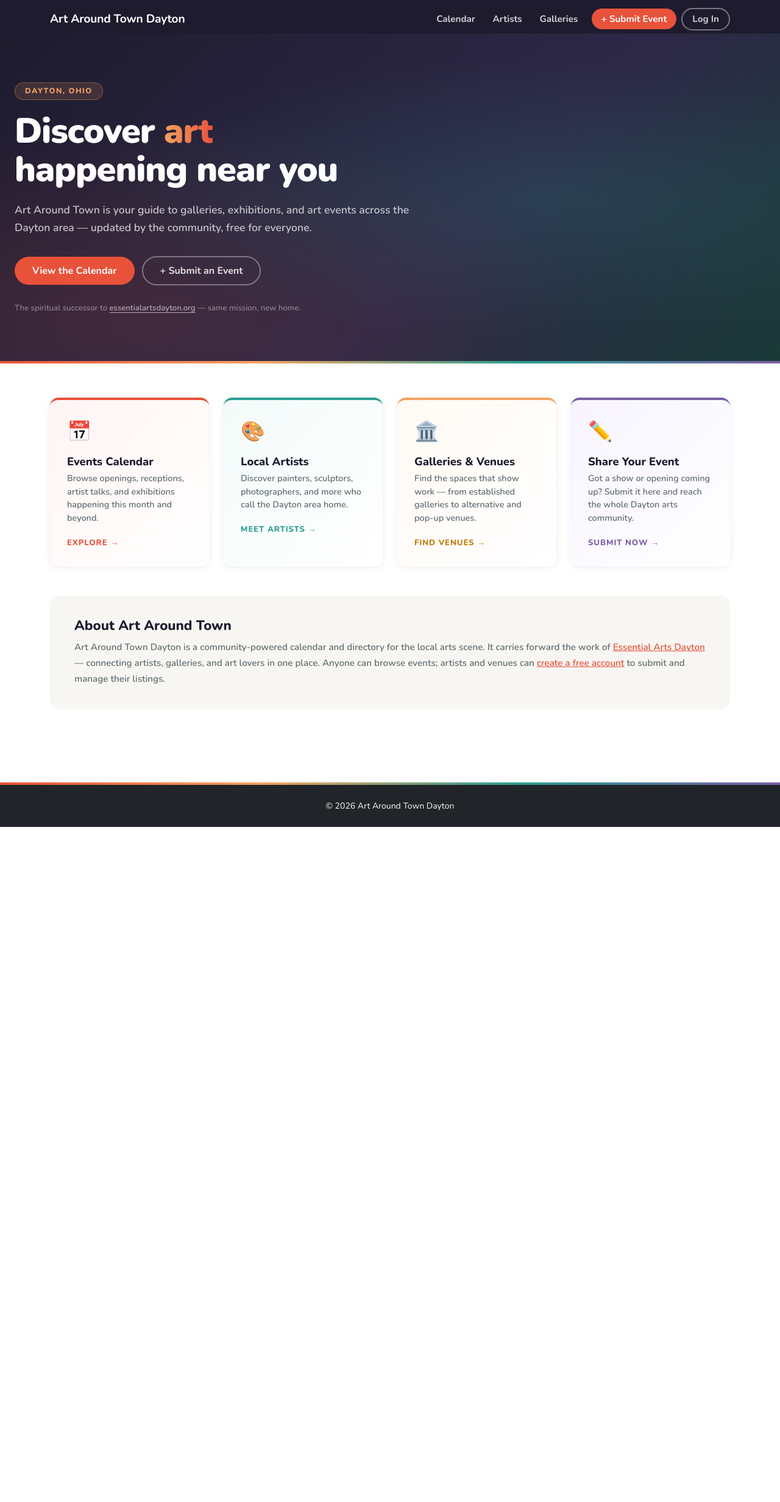
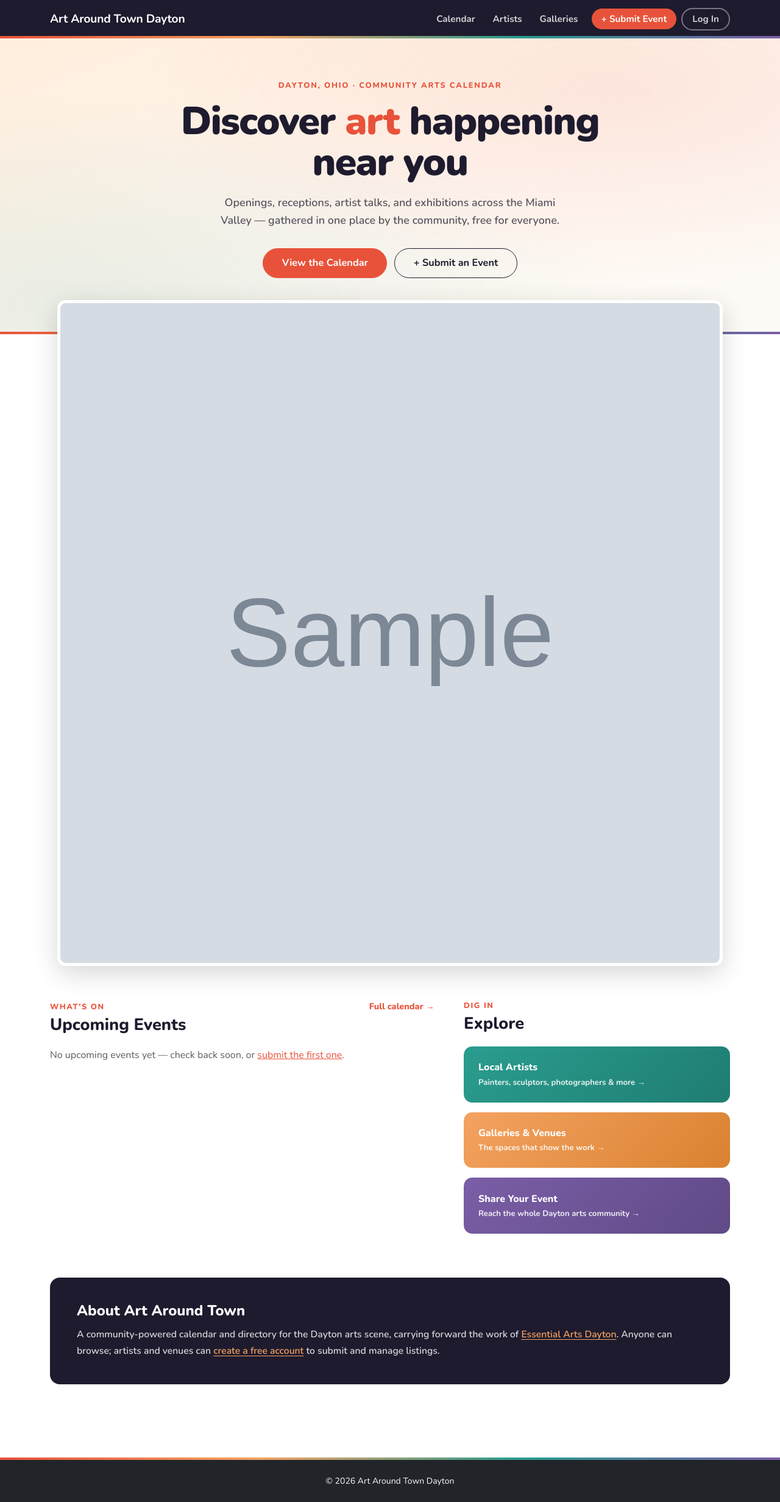
Before and after one commit to codefordayton/artaroundtown, a Django app: page / in a window 1280 px wide. Shown: the whole page at 61% size. Before the commit the page ends 1356 px from the top, so only its background shows below. Run offline with Django 5.2, Linux system fonts and the light colour scheme; tables that the repository leaves empty hold one stand-in row (values such as "Sample post"); grey boxes marked "Sample" are stand-in pictures.

Commit message:
Redesign landing page: warm hero, real artwork strip, live events
Replaces the dark-gradient hero and emoji feature-card grid with a
brighter, more editorial layout closer to essentialartistsdayton.org:
- Warm cream/amber hero band with hand-drawn accent underline
- Full-bleed strip of real event artwork (guarded when no images exist)
- Live upcoming events pulled from the calendar with date chips
- Color-blocked Explore links replacing the emoji cards

Co-Authored-By: Claude Opus 4.8 <noreply@anthropic.com>

```diff
--- a/apps/events/views.py
+++ b/apps/events/views.py
@@ -1,6 +1,7 @@
 from django.contrib.auth.decorators import login_required
 from django.core.mail import mail_admins
 from django.shortcuts import render, redirect
+from django.utils import timezone
 from django.utils.decorators import method_decorator
 from django.views.decorators.clickjacking import xframe_options_exempt
 from django.views.generic import DetailView, TemplateView
@@ -11,6 +12,36 @@ from .models import Event, EventStatus
 
 class LandingView(TemplateView):
     template_name = 'events/landing.html'
+
+    def get_context_data(self, **kwargs):
+        ctx = super().get_context_data(**kwargs)
+        today = timezone.localdate()
+
+        upcoming = (
+            Event.objects.filter(status=EventStatus.APPROVED, start_date__gte=today)
+            .select_related('venue')
+            .order_by('start_date')
+        )
+
+        # Featured list for the "Upcoming" column
+        ctx['featured_events'] = upcoming[:5]
+
+        # Real artwork for the thumbnail strip: upcoming events that have an
+        # image, falling back to any approved event with an image so the strip
+        # isn't empty early on.
+        artwork = list(upcoming.exclude(image='')[:6])
+        if len(artwork) < 6:
+            seen = {e.pk for e in artwork}
+            extra = (
+                Event.objects.filter(status=EventStatus.APPROVED)
+                .exclude(image='')
+                .exclude(pk__in=seen)
+                .order_by('-start_date')[: 6 - len(artwork)]
+            )
+            artwork.extend(extra)
+        ctx['artwork_events'] = artwork
+
+        return ctx
 
 
 class CalendarView(TemplateView):
--- a/templates/events/landing.html
+++ b/templates/events/landing.html
@@ -5,263 +5,271 @@
 
 {% block extra_head %}
 <style>
-  /* Break the hero out of the base .container */
-  .landing-hero {
+  /* Full-bleed helper — break out of the base .container */
+  .bleed {
     margin-left: calc(-50vw + 50%);
     margin-right: calc(-50vw + 50%);
-    margin-top: -2rem; /* cancel the container's py-4 top padding */
-    padding: 5rem 1.5rem 4rem;
-    background: linear-gradient(135deg, var(--color-dark) 0%, #2d2847 60%, #1a3a38 100%);
-    position: relative;
-    overflow: hidden;
   }
 
-  .landing-hero::before {
-    content: '';
-    position: absolute;
-    inset: 0;
+  /* ── Hero: bright, warm, handmade ──────────────────────────────── */
+  .landing-hero {
+    margin-top: -2rem;                 /* cancel container's top padding */
+    padding: 4.5rem 1.5rem 5.5rem;
     background:
-      radial-gradient(ellipse at 70% 50%, rgba(42,157,143,0.18) 0%, transparent 60%),
-      radial-gradient(ellipse at 15% 85%, rgba(232,82,58,0.14) 0%, transparent 50%);
-    pointer-events: none;
+      radial-gradient(ellipse at 80% 20%, rgba(232,82,58,0.10) 0%, transparent 55%),
+      radial-gradient(ellipse at 10% 90%, rgba(42,157,143,0.10) 0%, transparent 55%),
+      linear-gradient(160deg, #FFEEDD 0%, #FFF7F0 55%, #FDFBF7 100%);
+    border-bottom: 4px solid transparent;
+    border-image: linear-gradient(90deg, var(--color-primary), var(--color-accent), var(--color-secondary), var(--color-purple)) 1;
   }
 
-  .landing-hero::after {
-    content: '';
-    position: absolute;
-    bottom: 0; left: 0; right: 0;
-    height: 4px;
-    background: linear-gradient(90deg, var(--color-primary), var(--color-accent), var(--color-secondary), var(--color-purple));
-  }
-
-  .hero-inner {
-    position: relative;
-    z-index: 1;
-    max-width: 680px;
-  }
+  .hero-inner { max-width: 760px; margin: 0 auto; text-align: center; }
 
   .hero-eyebrow {
     display: inline-block;
-    background: rgba(244,162,97,0.15);
-    border: 1px solid rgba(244,162,97,0.35);
-    color: var(--color-accent);
-    font-size: 0.78rem;
+    color: var(--color-primary);
+    font-size: 0.8rem;
     font-weight: 800;
-    letter-spacing: 0.12em;
+    letter-spacing: 0.14em;
     text-transform: uppercase;
-    padding: 0.28rem 1rem;
-    border-radius: var(--radius-pill);
-    margin-bottom: 1.2rem;
+    margin-bottom: 1rem;
   }
 
   .hero-title {
-    color: #fff;
-    font-size: clamp(2.1rem, 5vw, 3.6rem);
+    color: var(--color-dark);
+    font-size: clamp(2.3rem, 5.5vw, 4rem);
     font-weight: 900;
-    line-height: 1.1;
-    letter-spacing: -0.02em;
-    margin-bottom: 1.2rem;
+    line-height: 1.05;
+    letter-spacing: -0.025em;
+    margin-bottom: 1.1rem;
   }
-
-  .hero-title span {
-    background: linear-gradient(90deg, var(--color-accent), var(--color-primary));
-    -webkit-background-clip: text;
-    -webkit-text-fill-color: transparent;
-    background-clip: text;
+  .hero-title em {
+    font-style: normal;
+    color: var(--color-primary);
+    position: relative;
+    white-space: nowrap;
+  }
+  /* hand-drawn underline swash under the accent word */
+  .hero-title em::after {
+    content: '';
+    position: absolute;
+    left: -2%; right: -2%; bottom: -0.12em;
+    height: 0.5em;
+    background: var(--color-accent);
+    opacity: 0.35;
+    border-radius: 50%;
+    z-index: -1;
+    transform: rotate(-1.2deg);
   }
 
   .hero-subtitle {
-    color: rgba(255,255,255,0.72);
-    font-size: 1.1rem;
+    color: #5a5560;
+    font-size: 1.12rem;
     font-weight: 600;
-    line-height: 1.65;
-    margin-bottom: 2rem;
+    line-height: 1.6;
+    max-width: 560px;
+    margin: 0 auto 2rem;
   }
 
-  .hero-actions {
-    display: flex;
-    flex-wrap: wrap;
-    gap: 0.75rem;
-    align-items: center;
+  .hero-actions { display: flex; flex-wrap: wrap; gap: 0.75rem; justify-content: center; }
+  .hero-actions .btn { font-size: 1.02rem; padding: 0.7rem 1.9rem; }
+
+  /* ── Artwork strip ─────────────────────────────────────────────── */
+  .artwork-strip {
+    display: grid;
+    grid-auto-flow: column;
+    grid-auto-columns: minmax(190px, 1fr);
+    gap: 0;
+    margin-top: -3.5rem;              /* pull up so it overlaps the hero */
+    position: relative;
+    z-index: 2;
+    box-shadow: 0 12px 40px rgba(0,0,0,0.16);
+    border-radius: 14px;
+    overflow: hidden;
+    border: 5px solid #fff;
+  }
+  .artwork-tile {
+    position: relative;
+    display: block;
+    aspect-ratio: 1 / 1;
+    overflow: hidden;
+    background: var(--color-light);
+  }
+  .artwork-tile img {
+    width: 100%; height: 100%;
+    object-fit: cover;
+    transition: transform 0.4s ease;
+  }
+  .artwork-tile:hover img { transform: scale(1.06); }
+  .artwork-cap {
+    position: absolute;
+    left: 0; right: 0; bottom: 0;
+    padding: 1.4rem 0.85rem 0.7rem;
+    background: linear-gradient(transparent, rgba(30,27,46,0.82));
+    color: #fff;
+    font-size: 0.82rem;
+    font-weight: 800;
+    line-height: 1.25;
+    opacity: 0;
+    transform: translateY(6px);
+    transition: opacity 0.25s ease, transform 0.25s ease;
+  }
+  .artwork-tile:hover .artwork-cap { opacity: 1; transform: translateY(0); }
+  .artwork-cap small { display: block; font-weight: 700; opacity: 0.85; font-size: 0.72rem; margin-top: 0.15rem; }
+  /* hide overflow tiles on narrow screens */
+  @media (max-width: 767px) {
+    .artwork-strip { grid-auto-columns: minmax(140px, 1fr); margin-top: -2.5rem; }
+    .artwork-tile:nth-child(n+4) { display: none; }
   }
 
-  .hero-actions .btn {
-    font-size: 1rem;
-    padding: 0.65rem 1.75rem;
+  /* ── Upcoming + explore ────────────────────────────────────────── */
+  .home-section { padding: 3.5rem 0 1rem; }
+  .section-kicker {
+    font-size: 0.8rem; font-weight: 800; text-transform: uppercase;
+    letter-spacing: 0.12em; color: var(--color-primary); margin-bottom: 0.25rem;
   }
+  .section-head { display: flex; align-items: baseline; justify-content: space-between; gap: 1rem; margin-bottom: 1.25rem; }
+  .section-head h2 { font-size: 1.7rem; margin: 0; }
+  .section-head a { font-weight: 800; font-size: 0.9rem; white-space: nowrap; text-decoration: none; }
 
-  .btn-hero-primary {
-    background-color: var(--color-primary);
-    border-color: var(--color-primary);
-    color: #fff;
+  .event-row {
+    display: flex; align-items: center; gap: 1.1rem;
+    padding: 0.9rem 0;
+    border-bottom: 1px solid rgba(0,0,0,0.07);
+    text-decoration: none;
   }
-  .btn-hero-primary:hover {
-    background-color: #c94428;
-    border-color: #c94428;
-    color: #fff;
+  .event-row:last-child { border-bottom: none; }
+  .event-date {
+    flex: 0 0 auto;
+    width: 62px; text-align: center;
+    background: var(--color-light);
+    border-radius: 10px;
+    padding: 0.5rem 0;
+    line-height: 1;
   }
+  .event-date .m { display: block; font-size: 0.72rem; font-weight: 800; text-transform: uppercase; color: var(--color-primary); letter-spacing: 0.06em; }
+  .event-date .d { display: block; font-size: 1.5rem; font-weight: 900; color: var(--color-dark); margin-top: 2px; }
+  .event-body { min-width: 0; }
+  .event-body h3 { font-size: 1.08rem; margin: 0 0 2px; color: var(--color-dark); }
+  .event-row:hover .event-body h3 { color: var(--color-primary); }
+  .event-body p { margin: 0; font-size: 0.87rem; font-weight: 600; color: var(--color-muted); }
 
-  .btn-hero-outline {
-    border: 2px solid rgba(255,255,255,0.35);
-    color: rgba(255,255,255,0.85);
-    background: transparent;
-  }
-  .btn-hero-outline:hover {
-    border-color: #fff;
-    color: #fff;
-    background: rgba(255,255,255,0.08);
-  }
-
-  .hero-note {
-    margin-top: 1.75rem;
-    color: rgba(255,255,255,0.42);
-    font-size: 0.82rem;
-    font-weight: 600;
-  }
-
-  .hero-note a {
-    color: rgba(255,255,255,0.6);
-    text-decoration: underline;
-    text-underline-offset: 3px;
-  }
-  .hero-note a:hover { color: var(--color-accent); }
-
-  /* ── Feature cards ──────────────────────────────────────────── */
-  .features-section { padding: 3.5rem 0 2rem; }
-
-  .feature-card {
-    display: block;
-    text-decoration: none;
-    border-radius: var(--radius-card);
-    padding: 1.75rem;
-    height: 100%;
-    box-shadow: 0 2px 12px rgba(0,0,0,0.07);
+  .explore-card {
+    display: block; text-decoration: none;
+    border-radius: 14px; padding: 1.4rem 1.5rem; margin-bottom: 1rem;
+    color: #fff; font-weight: 800;
     transition: transform var(--transition), box-shadow var(--transition);
   }
-  .feature-card:hover {
-    transform: translateY(-4px);
-    box-shadow: 0 10px 28px rgba(0,0,0,0.12);
-    text-decoration: none;
+  .explore-card:hover { transform: translateX(4px); box-shadow: 0 8px 22px rgba(0,0,0,0.16); color: #fff; }
+  .explore-card span { display: block; font-size: 0.82rem; font-weight: 700; opacity: 0.9; margin-top: 0.2rem; }
+  .explore-artists  { background: linear-gradient(135deg, var(--color-secondary), #1f7d72); }
+  .explore-galleries{ background: linear-gradient(135deg, var(--color-accent), #d98230); }
+  .explore-submit   { background: linear-gradient(135deg, var(--color-purple), #5f4a86); }
+
+  /* ── About strip ───────────────────────────────────────────────── */
+  .about-strip {
+    background: var(--color-dark);
+    color: rgba(255,255,255,0.82);
+    border-radius: 1rem;
+    padding: 2.5rem 2.75rem;
+    margin: 2.5rem 0 3rem;
   }
-  .feature-card .icon {
-    font-size: 2rem;
-    margin-bottom: 0.85rem;
-    display: block;
-  }
-  .feature-card h3 {
-    font-size: 1.15rem;
-    margin-bottom: 0.4rem;
-  }
-  .feature-card p {
-    font-size: 0.9rem;
-    color: var(--color-muted);
-    font-weight: 600;
-    margin-bottom: 1rem;
-    line-height: 1.5;
-  }
-  .feature-link {
-    font-size: 0.82rem;
-    font-weight: 800;
-    text-transform: uppercase;
-    letter-spacing: 0.07em;
-  }
-
-  .fc-calendar  { background: linear-gradient(135deg,#fff5f3,#fff); border-top: 4px solid var(--color-primary); }
-  .fc-artists   { background: linear-gradient(135deg,#f3fbfa,#fff); border-top: 4px solid var(--color-secondary); }
-  .fc-galleries { background: linear-gradient(135deg,#fffaf4,#fff); border-top: 4px solid var(--color-accent); }
-  .fc-submit    { background: linear-gradient(135deg,#f8f4ff,#fff); border-top: 4px solid var(--color-purple); }
-
-  .fc-calendar  .feature-link { color: var(--color-primary); }
-  .fc-artists   .feature-link { color: var(--color-secondary); }
-  .fc-galleries .feature-link { color: #c47a0a; }
-  .fc-submit    .feature-link { color: var(--color-purple); }
-
-  /* ── About strip ────────────────────────────────────────────── */
-  .about-strip {
-    background: var(--color-light);
-    border-radius: 1rem;
-    padding: 2.25rem 2.5rem;
-    margin: 1rem 0 3rem;
-  }
-  .about-strip h2 { font-size: 1.4rem; margin-bottom: 0.6rem; }
-  .about-strip p  { color: var(--color-muted); font-weight: 600; font-size: 0.95rem; line-height: 1.7; margin-bottom: 0; }
-  .about-strip a  { color: var(--color-primary); }
+  .about-strip h2 { color: #fff; font-size: 1.5rem; margin-bottom: 0.7rem; }
+  .about-strip p { font-weight: 600; font-size: 0.98rem; line-height: 1.75; margin: 0; }
+  .about-strip a { color: var(--color-accent); text-decoration: underline; text-underline-offset: 3px; }
 </style>
 {% endblock %}
 
 {% block content %}
 
 {# ── Hero ──────────────────────────────────────────────────────── #}
-<section class="landing-hero">
+<section class="landing-hero bleed">
   <div class="hero-inner">
-    <span class="hero-eyebrow">Dayton, Ohio</span>
-    <h1 class="hero-title">
-      Discover <span>art</span><br>happening near you
-    </h1>
+    <span class="hero-eyebrow">Dayton, Ohio · Community Arts Calendar</span>
+    <h1 class="hero-title">Discover <em>art</em> happening near you</h1>
     <p class="hero-subtitle">
-      Art Around Town is your guide to galleries, exhibitions, and art events
-      across the Dayton area — updated by the community, free for everyone.
+      Openings, receptions, artist talks, and exhibitions across the Miami Valley —
+      gathered in one place by the community, free for everyone.
     </p>
     <div class="hero-actions">
-      <a href="{% url 'calendar' %}" class="btn btn-hero-primary">View the Calendar</a>
-      <a href="{% url 'submit-event' %}" class="btn btn-hero-outline">+ Submit an Event</a>
+      <a href="{% url 'calendar' %}" class="btn btn-primary">View the Calendar</a>
+      <a href="{% url 'submit-event' %}" class="btn btn-outline-dark">+ Submit an Event</a>
     </div>
-    <p class="hero-note">
-      The spiritual successor to
-      <a href="https://essentialartsdayton.org" target="_blank" rel="noopener">essentialartsdayton.org</a>
-      &mdash; same mission, new home.
-    </p>
   </div>
 </section>
 
-{# ── Feature cards ─────────────────────────────────────────────── #}
-<section class="features-section">
-  <div class="row g-4">
-    <div class="col-sm-6 col-lg-3">
-      <a href="{% url 'calendar' %}" class="feature-card fc-calendar">
-        <span class="icon">📅</span>
-        <h3>Events Calendar</h3>
-        <p>Browse openings, receptions, artist talks, and exhibitions happening this month and beyond.</p>
-        <span class="feature-link">Explore &rarr;</span>
+{# ── Artwork strip (real event images) ─────────────────────────── #}
+{% if artwork_events %}
+<div class="container">
+  <div class="artwork-strip">
+    {% for event in artwork_events %}
+      <a href="{% url 'event-detail' event.slug %}" class="artwork-tile">
+        <img src="{{ event.image.url }}" alt="{{ event.title }}" loading="lazy">
+        <span class="artwork-cap">
+          {{ event.title }}
+          <small>{{ event.start_date|date:"M j" }} · {{ event.display_location }}</small>
+        </span>
       </a>
+    {% endfor %}
+  </div>
+</div>
+{% endif %}
+
+{# ── Upcoming events + explore ─────────────────────────────────── #}
+<div class="row home-section g-5">
+  <div class="col-lg-7">
+    <div class="section-head">
+      <div>
+        <div class="section-kicker">What's on</div>
+        <h2>Upcoming Events</h2>
+      </div>
+      <a href="{% url 'calendar' %}">Full calendar &rarr;</a>
     </div>
-    <div class="col-sm-6 col-lg-3">
-      <a href="{% url 'artist-list' %}" class="feature-card fc-artists">
-        <span class="icon">🎨</span>
-        <h3>Local Artists</h3>
-        <p>Discover painters, sculptors, photographers, and more who call the Dayton area home.</p>
-        <span class="feature-link">Meet artists &rarr;</span>
+
+    {% for event in featured_events %}
+      <a href="{% url 'event-detail' event.slug %}" class="event-row">
+        <div class="event-date">
+          <span class="m">{{ event.start_date|date:"M" }}</span>
+          <span class="d">{{ event.start_date|date:"j" }}</span>
+        </div>
+        <div class="event-body">
+          <h3>{{ event.title }}</h3>
+          <p>{{ event.display_location }}</p>
+        </div>
       </a>
+    {% empty %}
+      <p class="text-muted">No upcoming events yet — check back soon, or
+        <a href="{% url 'submit-event' %}">submit the first one</a>.</p>
+    {% endfor %}
+  </div>
+
+  <div class="col-lg-5">
+    <div class="section-head">
+      <div>
+        <div class="section-kicker">Dig in</div>
+        <h2>Explore</h2>
+      </div>
     </div>
-    <div class="col-sm-6 col-lg-3">
-      <a href="{% url 'venue-list' %}" class="feature-card fc-galleries">
-        <span class="icon">🏛️</span>
-        <h3>Galleries &amp; Venues</h3>
-        <p>Find the spaces that show work — from established galleries to alternative and pop-up venues.</p>
-        <span class="feature-link">Find venues &rarr;</span>
-      </a>
-    </div>
-    <div class="col-sm-6 col-lg-3">
-      <a href="{% url 'submit-event' %}" class="feature-card fc-submit">
-        <span class="icon">✏️</span>
-        <h3>Share Your Event</h3>
-        <p>Got a show or opening coming up? Submit it here and reach the whole Dayton arts community.</p>
-        <span class="feature-link">Submit now &rarr;</span>
-      </a>
-    </div>
+    <a href="{% url 'artist-list' %}" class="explore-card explore-artists">
+      Local Artists <span>Painters, sculptors, photographers &amp; more →</span>
+    </a>
+    <a href="{% url 'venue-list' %}" class="explore-card explore-galleries">
+      Galleries &amp; Venues <span>The spaces that show the work →</span>
+    </a>
+    <a href="{% url 'submit-event' %}" class="explore-card explore-submit">
+      Share Your Event <span>Reach the whole Dayton arts community →</span>
+    </a>
   </div>
-</section>
+</div>
 
 {# ── About strip ───────────────────────────────────────────────── #}
 <div class="about-strip">
   <h2>About Art Around Town</h2>
   <p>
-    Art Around Town Dayton is a community-powered calendar and directory for the local arts scene.
-    It carries forward the work of
-    <a href="https://essentialartsdayton.org" target="_blank" rel="noopener">Essential Arts Dayton</a>
-    — connecting artists, galleries, and art lovers in one place.
-    Anyone can browse events; artists and venues can
-    <a href="{% url 'register' %}">create a free account</a> to submit and manage their listings.
+    A community-powered calendar and directory for the Dayton arts scene, carrying forward
+    the work of <a href="https://essentialartsdayton.org" target="_blank" rel="noopener">Essential Arts Dayton</a>.
+    Anyone can browse; artists and venues can
+    <a href="{% url 'register' %}">create a free account</a> to submit and manage listings.
   </p>
 </div>
 
```
